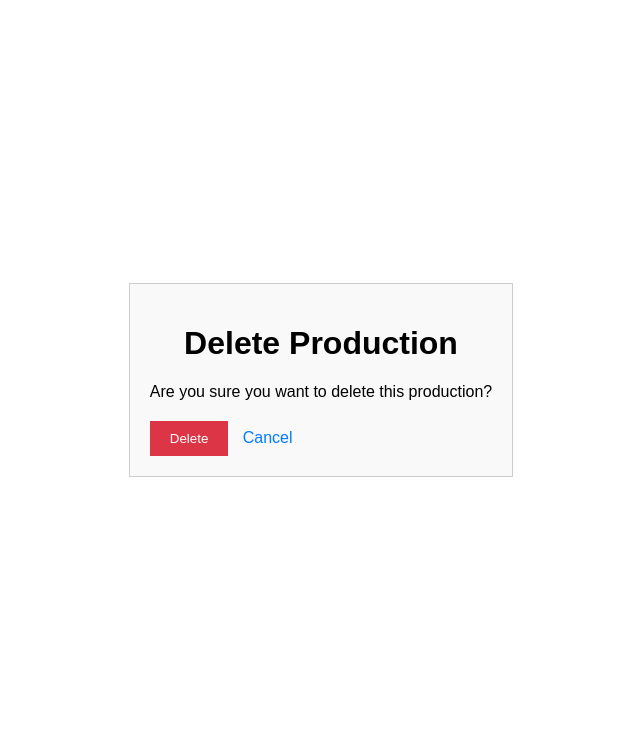
After one commit to Denisganga/Farm_Management_System, a Django app: page /delete_milkproductionbymonth/1/1/1/ in a window 1280 px wide. The commit adds this page. Shown: the top 739 px of the page, without its empty margins (319-959 px from the left). Run offline with Django 4.2, Linux system fonts and the light colour scheme; tables that the repository leaves empty hold one stand-in row (values such as "Sample post").

Commit message:
Deleting milk production functionality

```diff
--- /dev/null
+++ b/homepage/templates/homepage/deletemilkproduction.html
@@ -0,0 +1,65 @@
+
+<!DOCTYPE html>
+<html>
+<head>
+  <title>Delete Milk Production</title>
+<style>
+
+body {
+    font-family: Arial, sans-serif;
+    margin: 20px;
+    display: flex;
+    justify-content: center;
+    align-items: center;
+    height: 90vh;
+
+  }
+
+  h1 {
+    text-align: center;
+  }
+
+  .delete-container {
+    max-width: 400px;
+    margin: 0 auto;
+    padding: 20px;
+    border: 1px solid #ccc;
+    background-color: #f9f9f9;
+  }
+
+  p {
+    margin-bottom: 20px;
+  }
+
+  .delete-button {
+    padding: 10px 20px;
+    background-color: #dc3545;
+    color: #fff;
+    border: none;
+    cursor: pointer;
+  }
+
+  .cancel-link {
+    margin-left: 10px;
+    color: #007bff;
+    text-decoration: none;
+  }
+
+  .delete-button:hover,
+  .cancel-link:hover {
+    opacity: 0.8;
+  }
+</style>
+</head>
+<body>
+  <div class="delete-container">
+    <h1>Delete Production</h1>
+    <p>Are you sure you want to delete this production?</p>
+    <form method="post">
+      {% csrf_token %}
+      <input class="delete-button" type="submit" value="Delete">
+      <a class="cancel-link" href="{% url 'homepage:milk-productionbymonth' selected_year=record.Year selected_month=record.Month %}">Cancel</a>
+    </form>
+  </div>
+</body>
+</html>
--- a/homepage/templates/homepage/milkproductionbymonth.html
+++ b/homepage/templates/homepage/milkproductionbymonth.html
@@ -101,7 +101,7 @@
 
                 <td>
                 <a href="" class="update-link">update</a>
-                <a href=""class="delete-link">Delete</a>
+                <a href="{% url 'homepage:delete-milkproductionbymonth' selected_year=selected_year selected_month=selected_month Day=record.Day%}"class="delete-link">Delete</a>
                 </td>
             </tr>
             {% endfor %}
--- a/homepage/urls.py
+++ b/homepage/urls.py
@@ -44,7 +44,8 @@ from .views import (
 
     Select_year_month,
     Milk_production_by_month,
-    Add_milk_production_by_month
+    Add_milk_production_by_month,
+    Delete_milk_production_by_month
 
 )
 
@@ -137,5 +138,7 @@ urlpatterns = [
 
     path('milk_productionbymonth/<int:selected_year>/<int:selected_month>/', Milk_production_by_month, name='milk-productionbymonth'),
 
-    path('add_milkproductionbymonth/<int:selected_year>/<int:selected_month>/', Add_milk_production_by_month, name='add-milkproductionbymonth')
+    path('add_milkproductionbymonth/<int:selected_year>/<int:selected_month>/', Add_milk_production_by_month, name='add-milkproductionbymonth'),
+
+    path('delete_milkproductionbymonth/<int:selected_year>/<int:selected_month>/<int:Day>/', Delete_milk_production_by_month,name='delete-milkproductionbymonth')
 ]
--- a/homepage/views.py
+++ b/homepage/views.py
@@ -493,3 +493,13 @@ def Add_milk_production_by_month(request,selected_year,selected_month):
         form=Milk_productionForm()
 
     return render(request,'homepage/addmilkproduction.html',{'form':form,'selected_year':selected_year,'selected_month':selected_month})
+
+
+
+def Delete_milk_production_by_month(request,selected_year,selected_month,Day):
+    milk_production_records=get_object_or_404(Milk_production,Day=Day)
+    if request.method=='POST':
+        milk_production_records.delete()
+        return redirect('homepage:Milk_production_by_month', selected_year=selected_year,selected_month=selected_month)
+
+    return render(request, 'homepage/deletemilkproduction.html', {'milk_production_records':milk_production_records})
```
